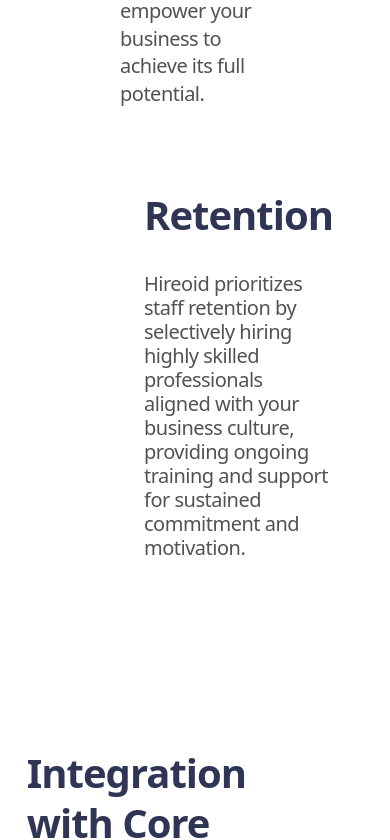
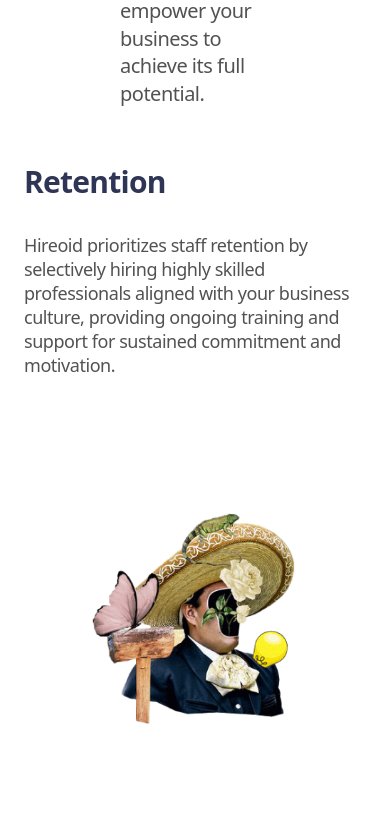
Before and after one commit to abdur-rehman-ali/hireoid, a React (Vite) app: page /integrated-staffing in a window 390 px wide. Shown: the part 1420-2260 px from the top of the page. Built offline with nearby package versions, Linux system fonts and the light colour scheme.

Commit message:
Made integrated staffing cards responsive

```diff
--- a/src/components/IntegrattedStaffingCard.jsx
+++ b/src/components/IntegrattedStaffingCard.jsx
@@ -10,9 +10,7 @@
   subtitle,
 }) => {
   return (
-    <div
-      className={`flex ${flexDir} gap-8 px-28 pb-20 h-[560px] max-w-1440 mx-auto`}
-    >
+    <div className={`flex ${flexDir} flex-col-reverse lg:${flexDir} gap-8 px-6 lg:px-28 lg:py-10 h-auto max-w-7xl mx-auto`}>
       <div className='flex justify-center flex-[2]'>
         <img
           src={imageSrc}
@@ -22,11 +20,11 @@
         />
       </div>
       <div className='flex flex-col flex-[3] gap-8 items-start justify-center'>
-        <span className='text-[#37B6B7] font-black text-5xl'>{number}</span>
-        <h1 className='text-primary text-[40px] font-extrabold leading-tight tracking-tight'>
+        <span className='text-[#37B6B7] font-black text-4xl md:text-5xl'>{number}</span>
+        <h1 className='text-primary text-3xl md:text-[40px] font-extrabold leading-tight tracking-tight'>
           {title}
         </h1>
-        <p className='text-xl font-light leading-6 text-gray mb-6 tracking-tight'>
+        <p className='text-lg md:text-xl font-light leading-6 text-gray mb-6 tracking-tight'>
           {subtitle}
         </p>
       </div>
```
